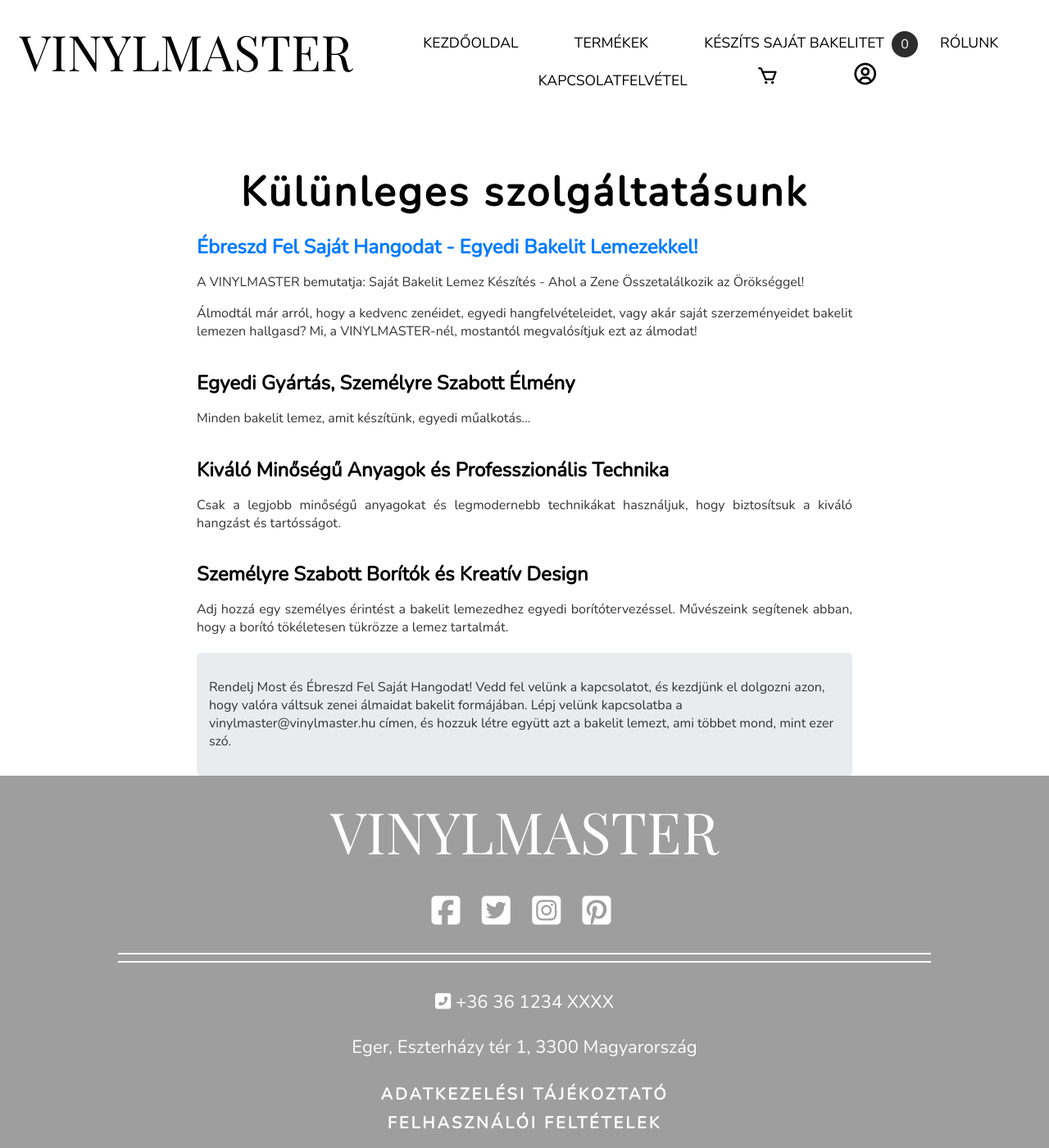
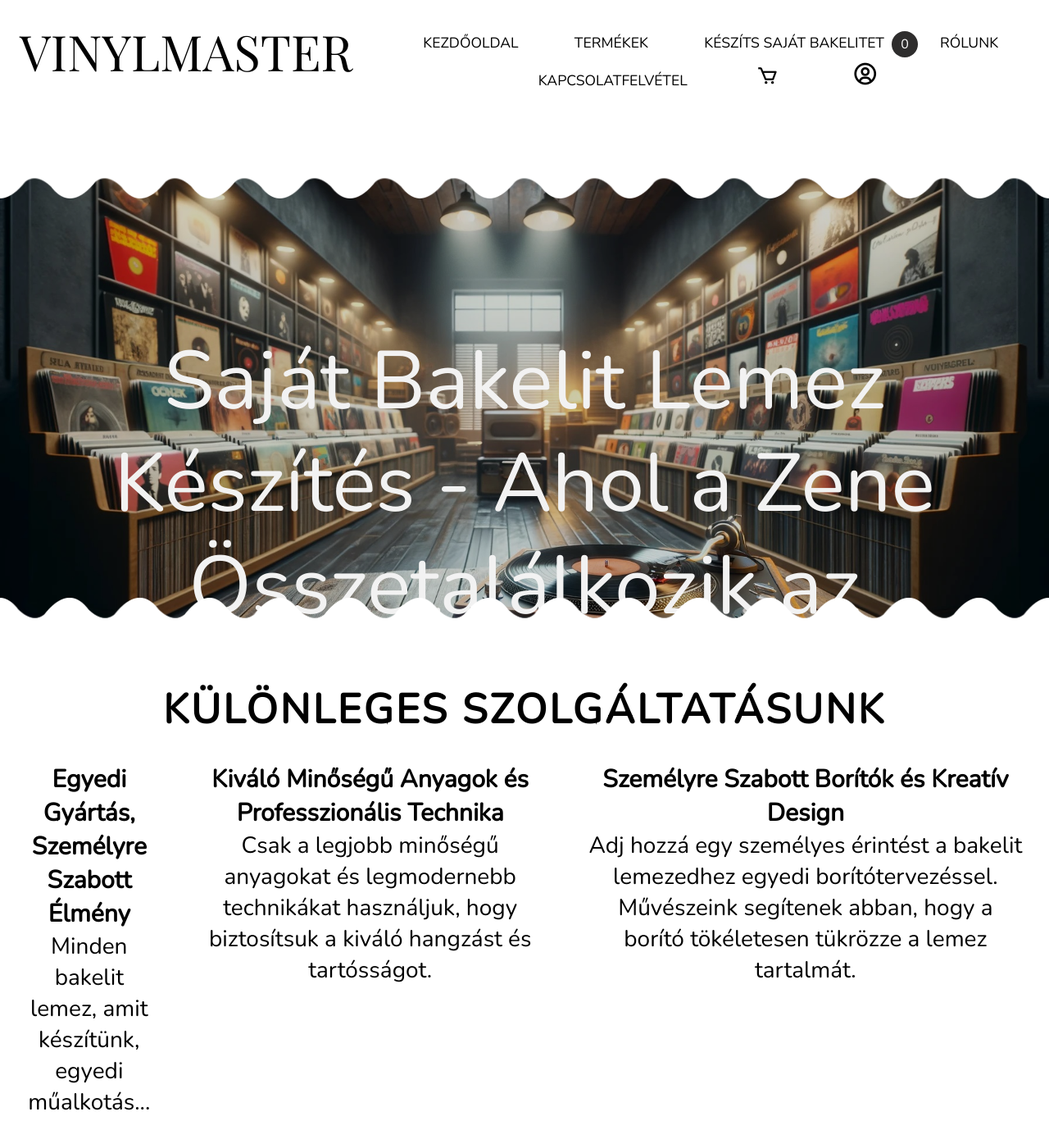
Before and after one commit to EKKE-App-Dev-Lab/vinylmaster, a PHP site: page /MyFiles/makeyourvinyl.php in a window 1280 px wide. Shown: the top 1400 px of the page at 82% size. Run offline with PHP 8.4, Linux system fonts and the light colour scheme; data that the repository does not hold is empty; some libraries are stand-ins or nearby versions.

Commit message:
Készíts saját bakelit oldal dizájn módosítás

```diff
--- a/makeyourvinyl.php
+++ b/makeyourvinyl.php
@@ -22,6 +22,7 @@ include "./AdditionalPHP/startSession.php";
 
 <?php include './Includes/PcNavBar.php';?>
 
+<!--
 <div class="what-you-can-do">
     <div class="subtitle">
         <h2>Külünleges szolgáltatásunk</h2>
@@ -53,7 +54,91 @@ include "./AdditionalPHP/startSession.php";
     </div>
 
 </div>
+-->
+        <!--Start Wave Image-->
+        <div class="wave-image-group-media1200">
+            <div class="wave-image-flip-media1200">
+                <img src="Assets/images/1.index/NavBar_WaveWhiteThinFlip.png">
+            </div>
+        </div>
+        <!--End Wave Image-->
 
+
+        <!--Start Slideshow-->
+        <div class="slideshow-container">
+
+            <!-- Full-width képek számmal és felirat szöveggel -->
+            <div class="mySlides fade">
+            <img src="Assets/images/1.index/Slide_4.jpg" style="width:100%">
+            <div class="text">Ébreszd Fel Saját Hangodat - Egyedi Bakelit Lemezekkel!</div>
+            </div>
+
+            <div class="mySlides fade">
+            <img src="Assets/images/1.index/Slide_5.jpg" style="width:100%">
+            <div class="text">Saját Bakelit Lemez Készítés - Ahol a Zene Összetalálkozik az Örökséggel!</div>
+            </div>
+
+            <div class="mySlides fade">
+            <img src="Assets/images/1.index/Slide_6.jpg" style="width:100%">
+            <div class="text">Álmodtál már arról, hogy a kedvenc zenéidet, egyedi hangfelvételeidet, vagy akár saját szerzeményeidet bakelit lemezen hallgasd?</div>
+            </div>
+
+        </div>
+
+        <script src="Javascript/SlideshowAuto.js"></script>
+        <!--End Slideshow -->
+
+
+        <!--Start Wave Image-->
+        <div class="wave-image-group">
+            <div class="wave-image">
+                <img src="Assets/images/1.index/NavBar_WaveWhite.png">
+            </div>
+        </div>
+        <!--End Wave Image-->
+
+        <!--Start Mit tudunk adni-->
+        <div class="what-you-can-do">
+            <div class="subtitle">
+                <h2>KÜLÖNLEGES SZOLGÁLTATÁSUNK</h2>
+            </div>
+
+            <div class="row">
+
+                <div class="column">
+                    <span class="what-you-can-do-subtitle create-box">Egyedi Gyártás, Személyre Szabott Élmény</span>
+                    <span class="what-you-can-do-text">Minden bakelit lemez, amit készítünk, egyedi műalkotás...</span>
+                </div>
+
+                <div class="column">
+                    <span class="what-you-can-do-subtitle buy-our-cake">Kiváló Minőségű Anyagok és Professzionális Technika</span>
+                    <span class="what-you-can-do-text">Csak a legjobb minőségű anyagokat és legmodernebb technikákat használjuk, hogy biztosítsuk a kiváló hangzást és tartósságot.</span>
+                </div>
+
+                <div class="column">
+                    <span class="what-you-can-do-subtitle customize-cake">Személyre Szabott Borítók és Kreatív Design</span>
+                    <span class="what-you-can-do-text">Adj hozzá egy személyes érintést a bakelit lemezedhez egyedi borítótervezéssel. Művészeink segítenek abban, hogy a borító tökéletesen tükrözze a lemez tartalmát.</span>
+                </div>
+
+            </div>
+         </div>
+
+        </div>
+        <!--End Mit tudunk adni-->
+
+        <!--Különleges ajánlat-->
+        <section class="offer-section">
+            <div class="offer-bg">
+                <div class="offer-data">
+                    <div class="subtitle">
+                        <h2>Ajánlatunk</h2>
+                    </div>
+                        <p class="offer-data">Rendelj Most és Ébreszd Fel Saját Hangodat! Vedd fel velünk a kapcsolatot, és kezdjünk el dolgozni azon, hogy valóra váltsuk zenei álmaidat bakelit formájában. Lépj velünk kapcsolatba a <a href="mailto:vinylmasters@gmail.com?subject=Saját Bakelit Rendelés">vinylmasters@gmail.com</a>címen, és hozzuk létre együtt azt a bakelit lemezt, ami többet mond, mint ezer szó.</p>
+                    </div>
+                </div>
+            </div>
+        </section>
+        <!--Különleges ajánlat vége-->
 
 <footer class="footer-group">
 
```
Also changed, not shown: Assets/images/1.index/Slide_4.jpg (added), Assets/images/1.index/Slide_5.jpg (added), Assets/images/1.index/Slide_6.jpg (added).
